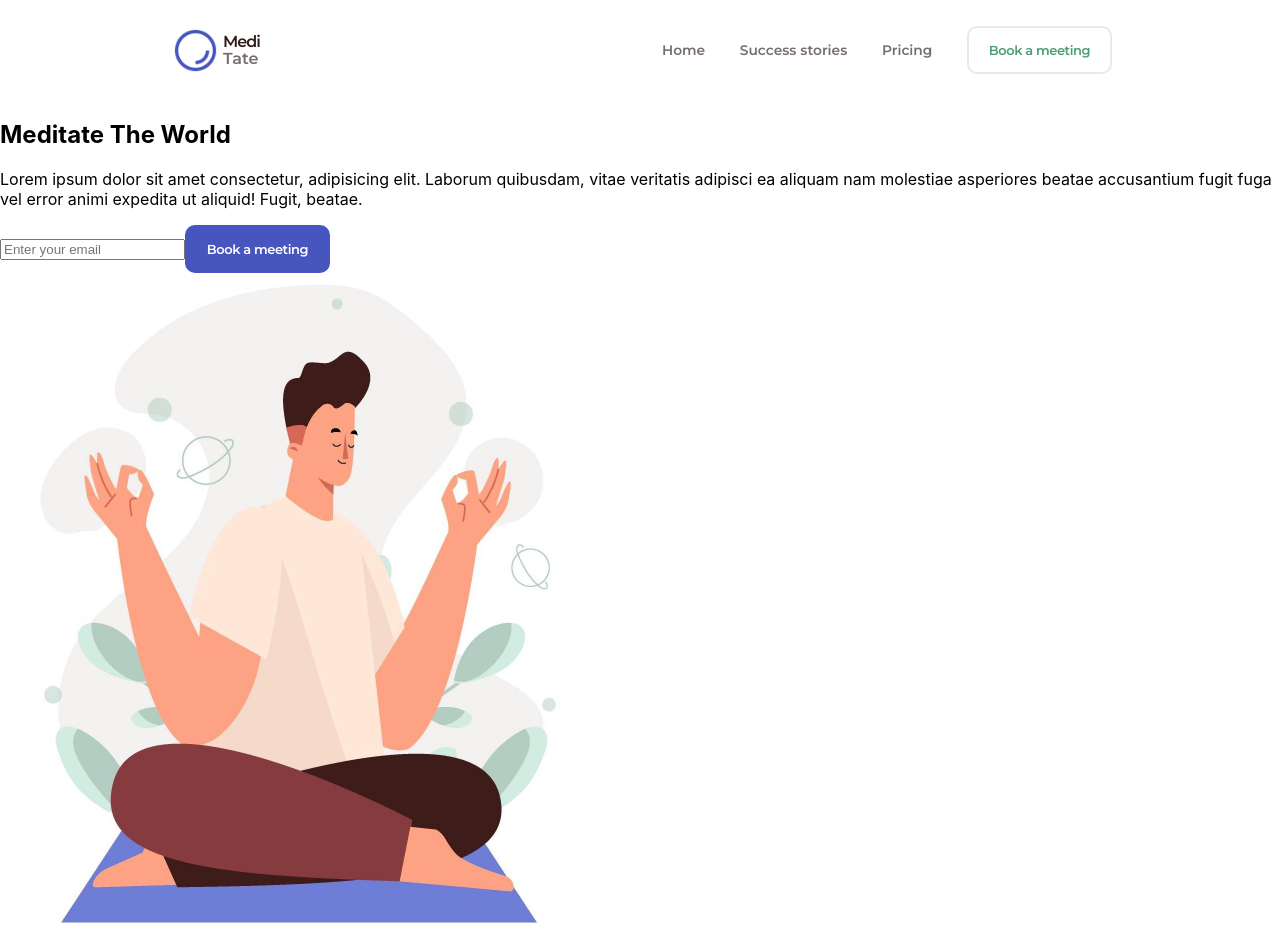
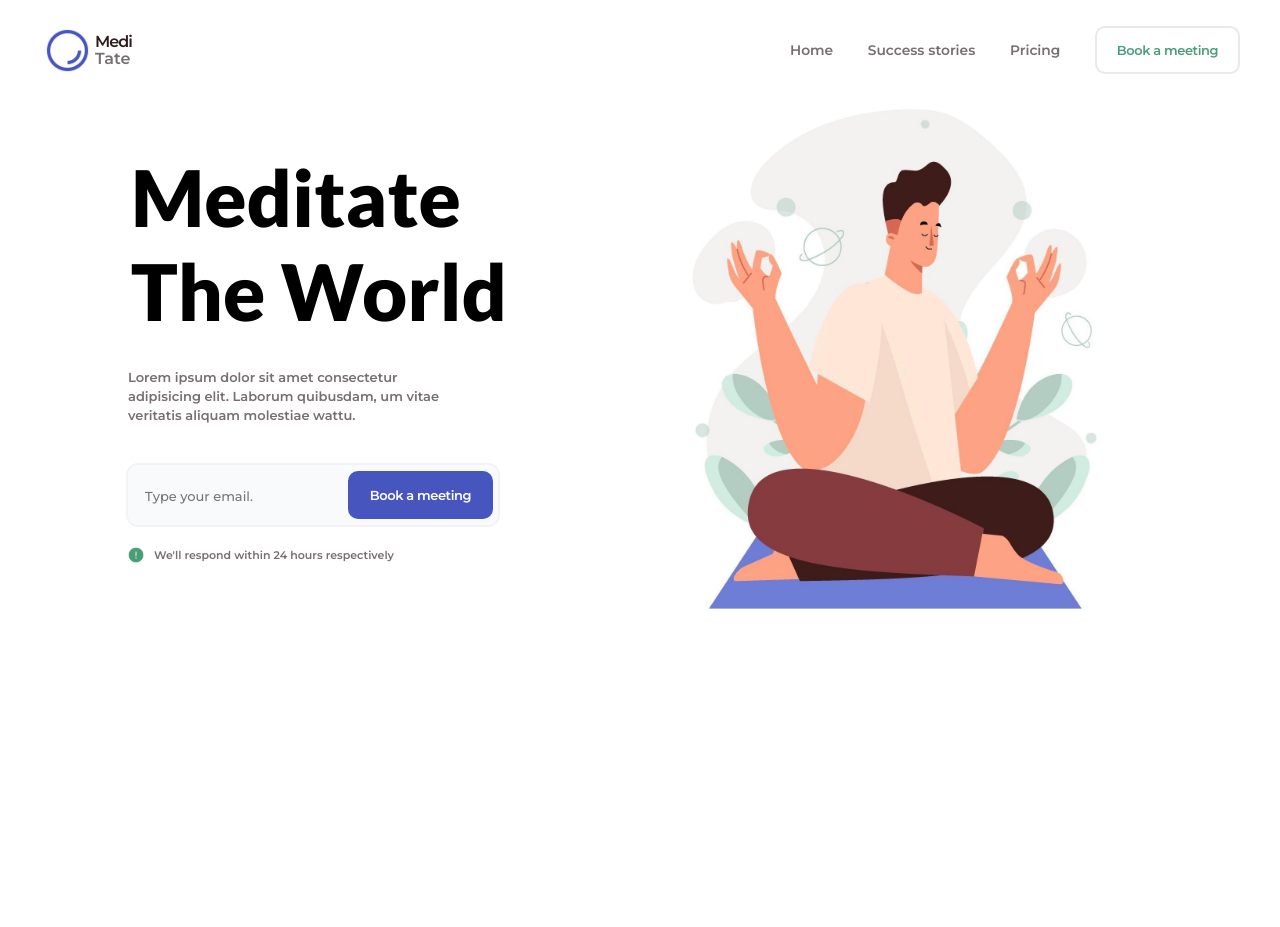
Before and after one commit to akinevans/meditate-the-world, a React (Create React App) app: page / in a window 1280 px wide. After the commit the page ends 800 px from the top, so only its background shows below. Built offline with nearby package versions, Linux system fonts and the light colour scheme.

Commit message:
Build Hero component and styling, Update Navigation styling

```diff
--- a/src/components/Hero.css
+++ b/src/components/Hero.css
@@ -2,3 +2,106 @@
 .flip {
   transform: scaleX(-1);
 }
+
+.hero-outer-wrapper,
+.hero-inner-wrapper,
+.hero-text-form-wrapper form,
+.hero-image-wrapper,
+.alert-wrapper {
+  display: flex;
+  flex-direction: row;
+  justify-content: center;
+  align-items: flex-start;
+}
+
+.hero-outer-wrapper {
+  width: var(--full-width);
+  height: 550px;
+  /* outline: 2px solid red; */
+}
+
+.hero-inner-wrapper {
+  width: var(--desktop-width);
+  height: 100%;
+  /* outline: 2px solid blue; */
+}
+
+.hero-text-form-wrapper,
+.hero-image-wrapper {
+  width: 50%;
+  height: 100%;
+  /* outline: 2px solid green; */
+}
+
+.hero-text-form-wrapper h1 {
+  width: 75%;
+  margin: 50px 0 30px 3px;
+  font-family: var(--title-font);
+  font-weight: 900;
+  font-size: 78px;
+  text-align: left;
+  /* outline: 2px solid green; */
+}
+
+.hero-text,
+.alert-text {
+  font-size: 13px;
+  font-weight: 600;
+  line-height: 19px;
+  font-family: var(--body-font);
+  color: var(--text-secondary);
+}
+
+.hero-text {
+  width: 65%;
+  margin: 0 0 40px 0;
+  /* outline: 2px solid green; */
+}
+
+.hero-text-form-wrapper form {
+  justify-content: space-between;
+  align-items: center;
+  width: 360px;
+  height: 50px;
+  padding: 5px;
+  border-radius: 10px;
+  outline: 2px solid #f3f3f6;
+  background-color: #f8fafc;
+}
+
+.hero-text-form-wrapper input {
+  margin-left: 10px;
+  font-size: 13px;
+  border: none;
+  font-weight: 500;
+  background-color: #f8fafc;
+  color: var(--text-secondary);
+  font-family: var(--body-font);
+}
+
+.hero-text-form-wrapper input:focus {
+  outline: none;
+}
+
+.alert-wrapper {
+  justify-content: flex-start;
+  align-items: center;
+  width: 100%;
+  height: 40px;
+  margin-top: 10px;
+  /* outline: 2px solid green; */
+}
+
+.alert {
+  width: 16px;
+  height: 16px;
+}
+
+.alert-text {
+  margin: 0 0 0 10px;
+  font-size: 11px;
+}
+
+.hero-image-wrapper img {
+  width: 470px;
+}
--- a/src/components/Hero.js
+++ b/src/components/Hero.js
@@ -2,6 +2,7 @@ import React from "react";
 import yoga1 from "../images/yoga1.jpg";
 import yoga2 from "../images/yoga2.jpg";
 import yoga3 from "../images/yoga3.jpg";
+import alert from "../icons/exclamation.png";
 import "./Hero.css";
 import Button from "./Button";
 
@@ -26,11 +27,9 @@ export default function Hero(props) {
       <div className='hero-inner-wrapper'>
         <div className='hero-text-form-wrapper'>
           <h1>Meditate The World</h1>
-          <p>
-            Lorem ipsum dolor sit amet consectetur, adipisicing elit. Laborum
-            quibusdam, vitae veritatis adipisci ea aliquam nam molestiae
-            asperiores beatae accusantium fugit fuga vel error animi expedita ut
-            aliquid! Fugit, beatae.
+          <p className='hero-text'>
+            Lorem ipsum dolor sit amet consectetur adipisicing elit. Laborum
+            quibusdam, um vitae veritatis aliquam molestiae wattu.
           </p>
           <form>
             <label>
@@ -38,16 +37,21 @@ export default function Hero(props) {
                 className='input-form'
                 type='text'
                 name='name'
-                placeholder='Enter your email'
+                placeholder='Type your email.'
               />
             </label>
             <Button className='btn btn-blue' title='Book a meeting' />
           </form>
+          <div className='alert-wrapper'>
+            <img src={alert} alt='' className='alert' />
+            <p className='alert-text'>
+              We'll respond within 24 hours respectively
+            </p>
+          </div>
         </div>
         <div className='hero-image-wrapper'>
           {/* Maybe only use width on images as to not distort it */}
           <img
-            style={{ width: "600px" }}
             src={generateImage()}
             alt='floating yoga illustration'
             className={flipImage() ? "flip" : null}
--- a/src/components/Navigation.css
+++ b/src/components/Navigation.css
@@ -17,13 +17,12 @@
 
 .nav-inner-wrapper {
   justify-content: space-between;
-  width: var(--desktop-width);
+  width: 1200px;
   height: 100%;
   /* outline: 2px solid blue; */
 }
 
 .nav-logo-wrapper {
-  margin: 0 40px;
   padding-right: 20px;
   /* outline: 2px solid red; */
 }
@@ -55,7 +54,6 @@
   justify-content: space-between;
   width: 450px;
   padding-left: 20px;
-  margin: 0 40px;
   /* outline: 2px solid red; */
 }
 
```
